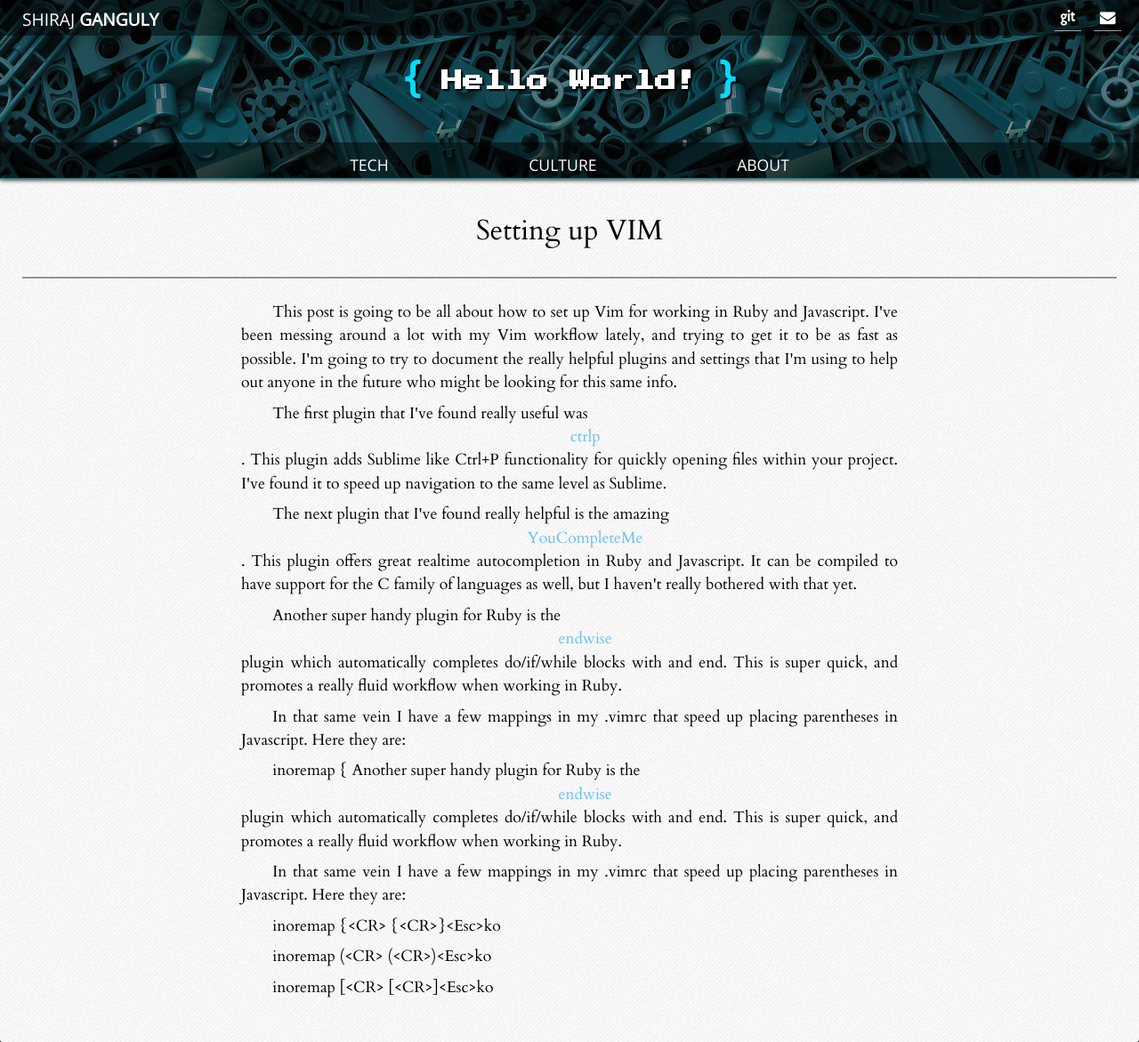
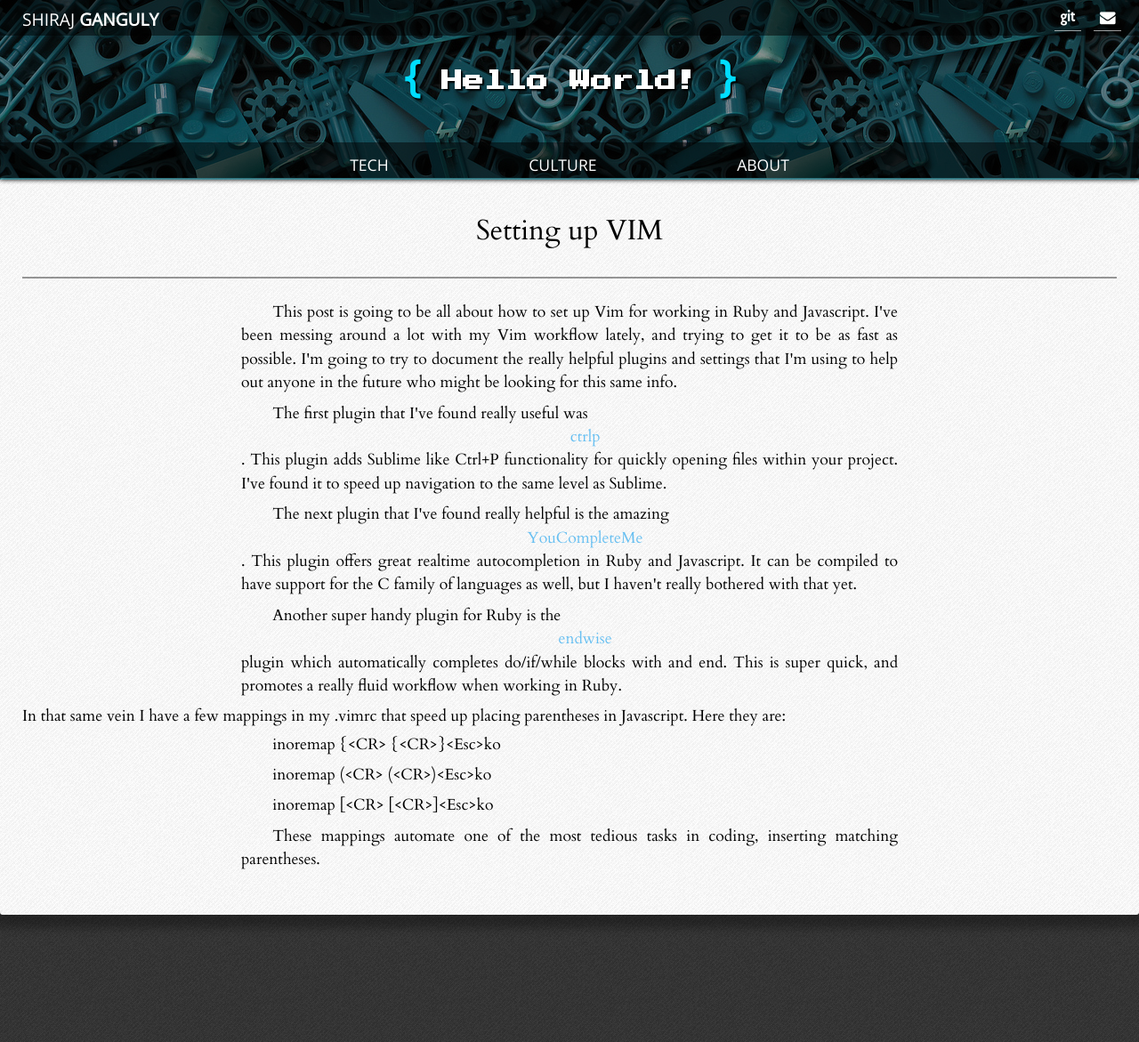
Before and after one commit to ShirajG/shirajg.github.io, a Jekyll site: the page built from _posts/2014-12-23-Vim.html, in a window 1280 px wide. Shown: the whole page at 89% size. Built offline with Jekyll 4.4.1, drawn with Linux system fonts in a browser that asks for light colours; nearby versions of some CDN libraries.

Commit message:
Fix typos

```diff
--- a/_posts/2014-12-23-Vim.html
+++ b/_posts/2014-12-23-Vim.html
@@ -15,14 +15,8 @@ The next plugin that I've found really helpful is the amazing <a href="https://g
 <p>
 Another super handy plugin for Ruby is the <a href="https://github.com/tpope/vim-endwise">endwise</a> plugin which automatically completes do/if/while blocks with and end. This is super quick, and promotes a really fluid workflow when working in Ruby.
 </p>
-<p>
-In that same vein I have a few mappings in my .vimrc that speed up placing parentheses in Javascript. Here they are:</p>
-<p>inoremap {<CR
-<p>
-Another super handy plugin for Ruby is the <a href="https://github.com/tpope/vim-endwise">endwise</a> plugin which automatically completes do/if/while blocks with and end. This is super quick, and promotes a really fluid workflow when working in Ruby.
-</p>
-<p>
 In that same vein I have a few mappings in my .vimrc that speed up placing parentheses in Javascript. Here they are:</p>
 <p>inoremap {&lt;CR&gt; {&lt;CR&gt;}&lt;Esc&gt;ko</p>
 <p>inoremap (&lt;CR&gt; (&lt;CR&gt;)&lt;Esc&gt;ko</p>
 <p>inoremap [&lt;CR&gt; [&lt;CR&gt;]&lt;Esc&gt;ko</p>
+<p> These mappings automate one of the most tedious tasks in coding, inserting matching parentheses.
```
